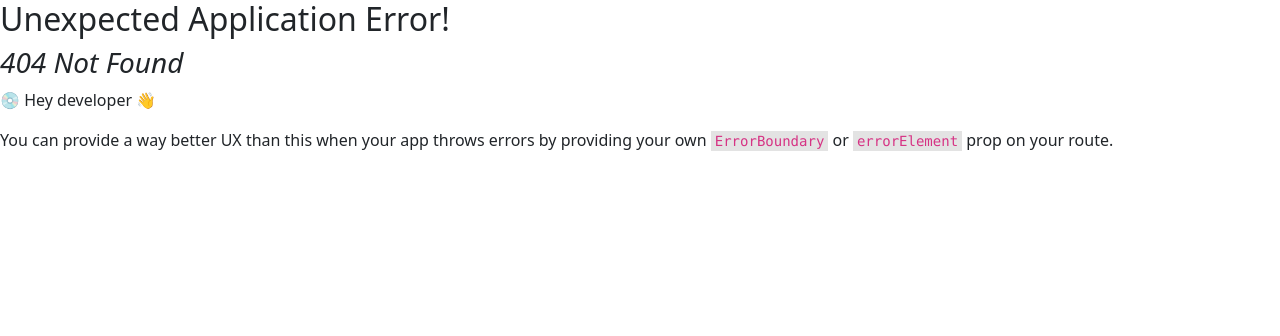
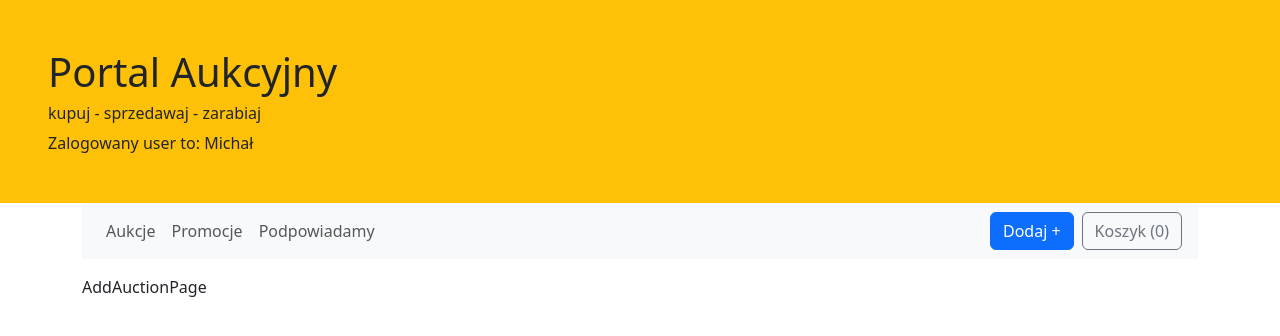
Before and after one commit to michaljabi/20251201-react, a React (Vite) app in the folder auction-portal/: page /add-auction in a window 1280 px wide. Before the commit this address had no page. Shown: the top 336 px of the page. Built offline with nearby package versions, Linux system fonts and the light colour scheme.

Commit message:
task(11): all *Page.jsx in routing table

```diff
--- a/auction-portal/src/App.jsx
+++ b/auction-portal/src/App.jsx
@@ -1,6 +1,6 @@
 import { Outlet } from "react-router";
-import { Header } from "./Header.jsx";
-import { MainMenu } from "./MainMenu.jsx";
+import { Header } from "./common/Header.jsx";
+import { MainMenu } from "./common/MainMenu.jsx";
 
 export function App() {
   const title = "Portal Aukcyjny";
--- /dev/null
+++ b/auction-portal/src/adivces/AdvicesPage.jsx
@@ -0,0 +1,6 @@
+
+export function AdvicesPage() {
+  return (
+    <div>AdvicesPage</div>
+  )
+}
--- /dev/null
+++ b/auction-portal/src/auctions/AddAuctionPage.jsx
@@ -0,0 +1,6 @@
+
+export function AddAuctionPage() {
+  return (
+    <div>AddAuctionPage</div>
+  )
+}
--- /dev/null
+++ b/auction-portal/src/auctions/CartPage.jsx
@@ -0,0 +1,6 @@
+
+export function CartPage() {
+  return (
+    <div>CartPage</div>
+  )
+}
--- /dev/null
+++ b/auction-portal/src/auctions/PromotionsPage.jsx
@@ -0,0 +1,6 @@
+
+export function PromotionsPage() {
+  return (
+    <div>PromotionsPage</div>
+  )
+}
--- a/auction-portal/src/MainMenu.jsx
+++ b/auction-portal/src/common/MainMenu.jsx
@@ -71,6 +71,10 @@ export function MainMenu() {
             ]*/}
         </ul>
       </div>
+      <div className="text-light d-flex gap-2">
+        <NavLink className="btn btn-outline-primary" to="/add-auction"> Dodaj + </NavLink>
+        <NavLink className="btn btn-outline-secondary" to="/cart"> Koszyk (0) </NavLink>
+      </div>
     </nav>
   );
 }
```
Also changed, not shown: auction-portal/src/router.jsx (+23 -1 lines), auction-portal/src/shared/PageLayout.jsx (added, +9 -0 lines), auction-portal/src/common/Header.jsx (renamed from auction-portal/src/Header.jsx).
